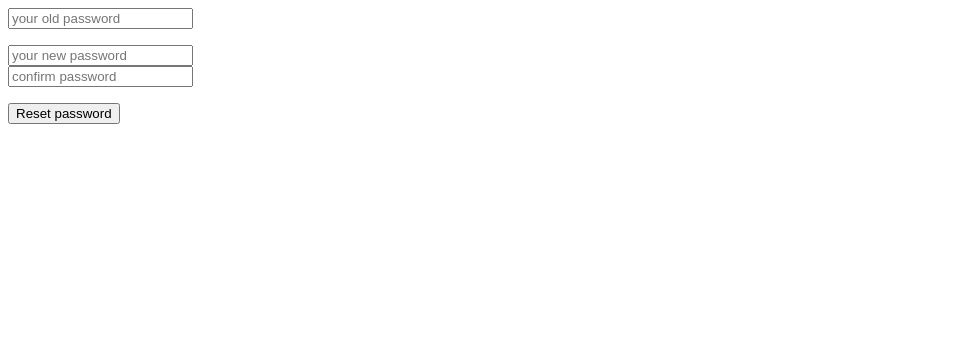
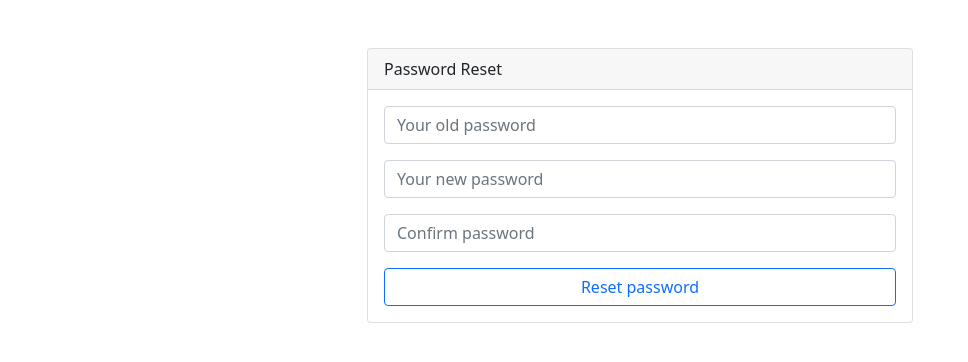
Before and after one commit to DarioDominkovic/BE-Project-Team-2, a PHP site: page /resetpassword.php in a window 1280 px wide. Shown: the top 362 px of the page, without its empty margins (0-968 px from the left). Run offline with PHP 8.4, Linux system fonts and the light colour scheme; data that the repository does not hold is empty.

Commit message:
resetPass layout

```diff
--- a/resetpassword.php
+++ b/resetpassword.php
@@ -40,20 +40,43 @@ if (isset($_POST["reset"])) {
   <meta charset="UTF-8">
   <meta http-equiv="X-UA-Compatible" content="IE=edge">
   <meta name="viewport" content="width=device-width, initial-scale=1.0">
-  <title>Document</title>
+  <link href="https://cdn.jsdelivr.net/npm/bootstrap@5.0.2/dist/css/bootstrap.min.css" rel="stylesheet" integrity="sha384-EVSTQN3/azprG1Anm3QDgpJLIm9Nao0Yz1ztcQTwFspd3yD65VohhpuuCOmLASjC" crossorigin="anonymous">
+  <title>Password Reset</title>
 </head>
 
 <body>
 
-  <form method="POST">
-    <input type="text" name="oldPass" placeholder="your old password">
-    <p><?= $error ?></p>
-    <input type="text" name="newPass" placeholder="your new password"><br>
-    <input type="text" name="confirmPass" placeholder="confirm password">
-    <p><?= $errorNew ?></p>
+  <div class="container mt-5">
+    <div class="row justify-content-center">
+      <div class="col-md-6">
+        <div class="card">
+          <div class="card-header">
+            Password Reset
+          </div>
+          <div class="card-body">
+            <form method="POST">
+              <div class="mb-3">
+                <input type="text" class="form-control" name="oldPass" placeholder="Your old password">
+              </div>
+              <p><?= $error ?></p>
+              <div class="mb-3">
+                <input type="text" class="form-control" name="newPass" placeholder="Your new password">
+              </div>
+              <div class="mb-3">
+                <input type="text" class="form-control" name="confirmPass" placeholder="Confirm password">
+              </div>
+              <p><?= $errorNew ?></p>
+              <div class="d-grid gap-2">
+                <button class="btn btn-outline-primary" type="submit" name="reset">Reset password</button>
+              </div>
+            </form>
+          </div>
+        </div>
+      </div>
+    </div>
+  </div>
 
-    <input type="submit" name="reset" value="Reset password">
-  </form>
+  <script src="https://cdn.jsdelivr.net/npm/bootstrap@5.0.2/dist/js/bootstrap.bundle.min.js" integrity="sha384-MrcW6ZMFYlzcLA8Nl+NtUVF0sA7MsXsP1UyJoMp4YLEuNSfAP+JcXn/tWtIaxVXM" crossorigin="anonymous"></script>
 </body>
 
 </html>
```
